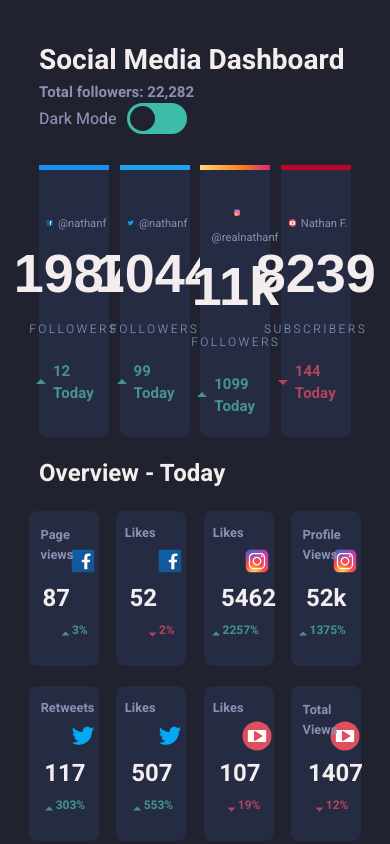
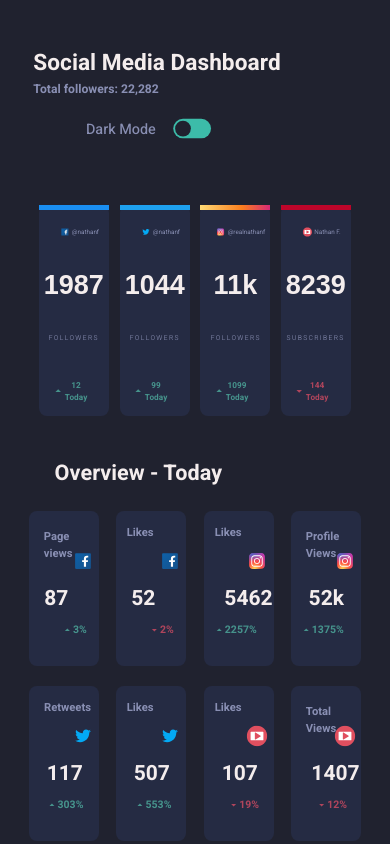
Before and after one commit to KacagoHollo/social-media-dashbord-react, a React (Create React App) app: page / in a window 390 px wide. Built offline with nearby package versions, Linux system fonts and the light colour scheme; a web font is replaced by a local one.

Commit message:
Responsive for mobile

```diff
--- a/src/App.css
+++ b/src/App.css
@@ -265,18 +265,18 @@ body div.main-one div.social h2 {
   font-size: 14px;
   font-weight: 400;
   color: #898fb3;
-  display: -webkit-box;
-  display: -ms-flexbox;
-  display: flex;
+  display: -webkit-inline-box;
+  display: -ms-inline-flexbox;
+  display: inline-flex;
   -webkit-box-align: center;
       -ms-flex-align: center;
           align-items: center;
   -webkit-box-pack: center;
       -ms-flex-pack: center;
           justify-content: center;
-  -ms-flex-wrap: wrap;
-      flex-wrap: wrap;
-  width: 80%;
+  -ms-flex-wrap: nowrap;
+      flex-wrap: nowrap;
+  width: 100%;
   gap: 5px;
   margin-top: 10px;
 }
@@ -299,6 +299,7 @@ body div.main-one div.social h3 {
   margin-top: 20px;
   font-size: 15px;
   margin-left: -10px;
+  text-align: center;
 }
 
 body div.main-one div.social h3.green {
@@ -321,7 +322,7 @@ body div.main-one div.social span.icons {
           justify-content: center;
   -ms-flex-wrap: wrap;
       flex-wrap: wrap;
-  width: 18%;
+  width: 20%;
   height: 30px;
 }
 
@@ -451,8 +452,8 @@ body div.overview div.main-two div.over h1 span.icons svg {
 
 @media only screen and (max-width: 1080px) {
   div.over h2.type, div.over h2.amount, div.over p {
-    -webkit-transform: scale(80%);
-            transform: scale(80%);
+    -webkit-transform: scale(85%);
+            transform: scale(85%);
   }
 }
 
@@ -478,8 +479,18 @@ body div.overview div.main-two div.over h1 span.icons svg {
 }
 
 @media only screen and (max-width: 750px) {
-  div.main-one div.social span.icons {
+  div.main-one div.social h2 {
+    -ms-flex-item-align: start;
+        align-self: flex-start;
+    margin-left: 10px;
+    width: 100vw;
+  }
+  div.main-one div.social h2 span.icons {
+    -ms-flex-wrap: nowrap;
+        flex-wrap: nowrap;
     margin-left: -20px;
+    width: 30%;
+    flex-wrap: nowrap;
   }
   div.main-one div.social h1:nth-child(3) {
     -webkit-transform: scale(90%);
@@ -506,8 +517,92 @@ body div.overview div.main-two div.over h1 span.icons svg {
   div.main-two div.over h2.amount {
     margin-bottom: 45px;
   }
-  div.main-two div.over svg {
+  div.main-two div.over h1 span.icons svg {
     margin-top: 10px;
   }
 }
+
+@media only screen and (max-width: 600px) {
+  div.main-one div.social h1:nth-child(3), div.main-one div.social h1:nth-child(4), div.main-one div.social h2, div.main-one div.social h3 {
+    -webkit-transform: scale(75%);
+            transform: scale(75%);
+  }
+}
+
+@media only screen and (max-width: 550px) {
+  div.main-one div.social h1:nth-child(3), div.main-one div.social h1:nth-child(4), div.main-one div.social h2 {
+    -webkit-transform: scale(65%);
+            transform: scale(65%);
+  }
+  div.main-one div.social h3 {
+    -webkit-transform: scale(70%);
+            transform: scale(70%);
+    padding: 0 15px 0 15px;
+  }
+  button {
+    -webkit-transform: scale(80%);
+            transform: scale(80%);
+  }
+}
+
+@media only screen and (max-width: 475px) {
+  div.main-one div.social h1:nth-child(3), div.main-one div.social h1:nth-child(4), div.main-one div.social h2 {
+    -webkit-transform: scale(55%);
+            transform: scale(55%);
+  }
+  div.main-one div.social h3 {
+    -webkit-transform: scale(60%);
+            transform: scale(60%);
+  }
+  div.main-two div.over h2.type, div.main-two div.over h2.amount, div.main-two div.over p, div.main-two div.over svg {
+    -webkit-transform: scale(70%);
+            transform: scale(70%);
+  }
+}
+
+@media only screen and (max-width: 420px) {
+  div.main-one div.social h1:nth-child(3), div.main-one div.social h1:nth-child(4), div.main-one div.social h2 {
+    -webkit-transform: scale(50%);
+            transform: scale(50%);
+  }
+  div.main-one div.social h3 {
+    -webkit-transform: scale(55%);
+            transform: scale(55%);
+  }
+}
+
+@media only screen and (max-width: 390px) {
+  header, div.title, div.theme {
+    -webkit-transform: scale(90%);
+            transform: scale(90%);
+  }
+  header {
+    width: 100vw !important;
+  }
+  div.theme {
+    -webkit-transform: translate(50%, 50%);
+            transform: translate(50%, 50%);
+  }
+  div.main-one {
+    margin-top: 40px !important;
+  }
+  div.main-one div.social {
+    padding: 0 !important;
+  }
+  div.main-one div.social h1:nth-child(3), div.main-one div.social h1:nth-child(4), div.main-one div.social h2 {
+    -webkit-transform: scale(45%);
+            transform: scale(45%);
+  }
+  div.overview {
+    margin-top: 40px !important;
+  }
+  div.overview h2 {
+    -webkit-transform: scale(90%);
+            transform: scale(90%);
+  }
+  button {
+    -webkit-transform: scale(70%);
+            transform: scale(70%);
+  }
+}
 /*# sourceMappingURL=App.css.map */
--- a/src/App.scss
+++ b/src/App.scss
@@ -224,11 +224,11 @@
               font-weight: 400;
               color: #898fb3;
 
-              display: flex;
+              display: inline-flex;
               align-items: center;
               justify-content: center;
-              flex-wrap: wrap;
-              width: 80%;
+              flex-wrap: nowrap;
+              width: 100%;
               gap: 5px;
 
               margin-top: 10px;
@@ -250,6 +250,8 @@
               margin-top: 20px;
               font-size: 15px;
               margin-left: -10px;
+              text-align: center;
+
             }
 
             h3.green {
@@ -265,7 +267,7 @@
               justify-content: center;
               flex-wrap: wrap;
 
-              width: 18%;
+              width: 20%;
               height: 30px;
 
             }
@@ -383,7 +385,7 @@
   @media only screen and (max-width: 1080px) {
     div.over {
       h2.type, h2.amount, p {
-        transform: scale(80%);
+        transform: scale(85%);
       }
 
     }
@@ -416,8 +418,17 @@
   @media only screen and (max-width: 750px) {
     div.main-one {
       div.social {
-        span.icons {
-          margin-left: -20px;
+        h2 {
+          align-self: flex-start;
+          margin-left: 10px;
+          width: 100vw;
+          span.icons {
+            flex-wrap: nowrap;
+            margin-left: -20px;
+            width: 30%;
+            flex-wrap: nowrap;
+
+          }
         }
         h1:nth-child(3) {
           transform: scale(90%);
@@ -444,9 +455,105 @@
         h2.amount {
           margin-bottom: 45px;
         }
-        svg {
-          margin-top: 10px;
+        h1 {
+          span.icons {
+            svg {
+              margin-top: 10px;
+            }
+          }
         }
       }
     }
   }
+
+  @media only screen and (max-width: 600px) {
+    div.main-one {
+      div.social {
+        h1:nth-child(3), h1:nth-child(4), h2, h3 {
+          transform: scale(75%);
+        }
+      }
+    }
+  }
+
+  @media only screen and (max-width: 550px) {
+    div.main-one {
+      div.social {
+        h1:nth-child(3), h1:nth-child(4), h2 {
+          transform: scale(65%);
+        }
+        h3 {
+          transform: scale(70%);
+          padding: 0 15px 0 15px;
+        }
+      }
+    }
+    button {
+      transform: scale(80%);
+    }
+  }
+
+  @media only screen and (max-width: 475px) {
+    div.main-one {
+      div.social {
+        h1:nth-child(3), h1:nth-child(4), h2 {
+          transform: scale(55%);
+        }
+        h3 {
+          transform: scale(60%);
+        }
+      }
+    }
+    div.main-two {
+      div.over {
+        h2.type, h2.amount, p, svg {
+          transform: scale(70%);
+
+        }
+      }
+    }
+  }
+
+  @media only screen and (max-width: 420px) {
+    div.main-one {
+      div.social {
+        h1:nth-child(3), h1:nth-child(4), h2 {
+          transform: scale(50%);
+        }
+        h3 {
+          transform: scale(55%);
+        }
+      }
+    }
+  }
+
+  @media only screen and (max-width: 390px) {
+    header, div.title, div.theme {
+      transform: scale(90%);
+    }
+    header {
+      width: 100vw !important;
+    }
+    div.theme {
+      transform: translate(50%, 50%);
+    }
+    div.main-one {
+      margin-top: 40px !important;
+      div.social {
+        padding: 0 !important;
+        h1:nth-child(3), h1:nth-child(4), h2 {
+          transform: scale(45%);
+        }
+      }
+    }
+    div.overview {
+      margin-top: 40px !important;
+      h2 {
+        transform: scale(90%);
+      }
+    }
+    button {
+      transform: scale(70%);
+
+    }
+  }
```
Also changed, not shown: 1 other file (tests, documents, lock files or other folders).
